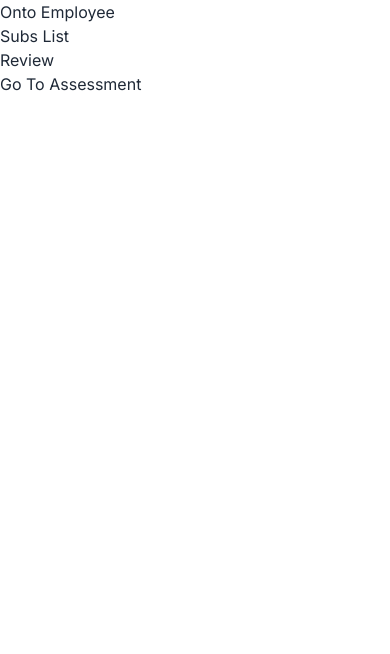
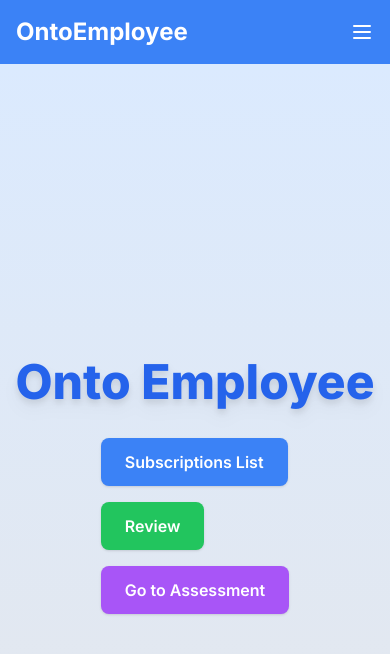
Before and after one commit to purwadhikafullstack/JCWDOL015-01, a Next.js app in the folder apps/web/: page / in a window 390 px wide. Shown: the top 654 px of the page. Built offline with nearby package versions, Linux system fonts and the light colour scheme.

Commit message:
feat: edit-design

```diff
--- a/apps/web/src/app/assessment/page.tsx
+++ b/apps/web/src/app/assessment/page.tsx
@@ -5,10 +5,32 @@ import Link from "next/link"
 
 export default function Assessment() {
     return (
-        <div>
-            <Link href={'/'}>Go Back</Link>
-            <p>Here's of User Assessment</p>
-            <UserAssessments userId={1} />
+        <div className="p-6 bg-gray-50 min-h-screen">
+            {/* Back Link */}
+            <Link
+                href="/"
+                className="inline-flex items-center text-blue-500 hover:text-blue-600 transition duration-150"
+            >
+                <svg
+                    className="w-5 h-5 mr-2"
+                    xmlns="http://www.w3.org/2000/svg"
+                    fill="none"
+                    viewBox="0 0 24 24"
+                    stroke="currentColor"
+                >
+                    <path strokeLinecap="round" strokeLinejoin="round" strokeWidth={2} d="M15 19l-7-7 7-7" />
+                </svg>
+                Go Back
+            </Link>
+
+            {/* Header */}
+            <p className="text-2xl font-semibold text-gray-800 mt-6">User Assessment</p>
+
+            {/* User Assessments Component */}
+            <div className="mt-6">
+                <UserAssessments userId={1} />
+            </div>
         </div>
+
     )
 }
--- a/apps/web/src/app/layout.tsx
+++ b/apps/web/src/app/layout.tsx
@@ -1,6 +1,7 @@
 import type { Metadata } from 'next';
 import { Inter } from 'next/font/google';
 import './global.css';
+import Navbar from '@/components/navbar';
 
 const inter = Inter({ subsets: ['latin'] });
 
@@ -17,6 +18,7 @@ export default function RootLayout({
   return (
     <html lang="en">
       <body className={inter.className}>
+        <Navbar />
         {children}
       </body>
     </html>
--- a/apps/web/src/app/page.tsx
+++ b/apps/web/src/app/page.tsx
@@ -3,11 +3,28 @@ import Link from "next/link";
 
 export default function Home() {
   return (
-    <div className="min-h-screen bg-gray-200 flex items-center justify-center">
-      <h1 className="text-4xl font-bold text-blue-500">Onto Employee</h1>
-      <Link href={'/subscriptions'}><p>Subs List</p></Link>
-      <Link href={'/review'}><p>Review</p></Link>
-      <Link href={'/assessment'}><p>Go To Assessment</p></Link>
+    <div className="min-h-screen bg-gradient-to-b from-blue-100 to-gray-200 flex flex-col items-center justify-center space-y-8">
+      <h1 className="text-5xl font-extrabold text-blue-600 drop-shadow-lg">
+        Onto Employee
+      </h1>
+      <div className="flex flex-col space-y-4">
+        <Link href="/subscriptions">
+          <button className="px-6 py-3 bg-blue-500 text-white font-semibold rounded-lg shadow hover:bg-blue-600 transition">
+            Subscriptions List
+          </button>
+        </Link>
+        <Link href="/review">
+          <button className="px-6 py-3 bg-green-500 text-white font-semibold rounded-lg shadow hover:bg-green-600 transition">
+            Review
+          </button>
+        </Link>
+        <Link href="/assessment">
+          <button className="px-6 py-3 bg-purple-500 text-white font-semibold rounded-lg shadow hover:bg-purple-600 transition">
+            Go to Assessment
+          </button>
+        </Link>
+      </div>
     </div>
+
   );
 }
--- a/apps/web/src/app/review/page.tsx
+++ b/apps/web/src/app/review/page.tsx
@@ -23,26 +23,36 @@ const ReviewsPage: React.FC = () => {
     }, [companyId]); // Dependency on companyId so reviews are re-fetched if it changes
 
     return (
-        <div className="reviews-page">
-            <h1>Company Reviews</h1>
+        <div className="p-6 bg-gray-50 min-h-screen">
+            {/* Page Title */}
+            <h1 className="text-3xl font-bold text-blue-600 mb-6">Company Reviews</h1>
 
-            {/* Display reviews */}
+            {/* Display Reviews */}
             {reviews.length > 0 ? (
-                <div className="reviews-list">
+                <div className="space-y-6">
                     {reviews.map((review) => (
-                        <div key={review.id} className="review-card">
-                            <h3>{review.position}</h3>
-                            <p>Rating: {review.rating}</p>
-                            <p>{review.comment}</p>
+                        <div
+                            key={review.id}
+                            className="p-6 bg-white rounded-lg shadow hover:shadow-md transition-shadow"
+                        >
+                            <h3 className="text-xl font-semibold text-gray-800 mb-2">{review.position}</h3>
+                            <p className="text-sm text-gray-600 mb-2">
+                                <span className="font-bold">Rating:</span> {review.rating}/5
+                            </p>
+                            <p className="text-gray-700">{review.comment}</p>
                         </div>
                     ))}
                 </div>
             ) : (
-                <p>No reviews available.</p>
+                <p className="text-lg text-gray-700 text-center">No reviews available.</p>
             )}
 
-            <ReviewForm companyId={companyId} />
+            {/* Review Form */}
+            <div className="mt-8">
+                <ReviewForm companyId={companyId} />
+            </div>
         </div>
+
     );
 };
 
--- a/apps/web/src/app/subscriptions/page.tsx
+++ b/apps/web/src/app/subscriptions/page.tsx
@@ -1,6 +1,7 @@
 'use client';
 
 import React, { useEffect, useState } from 'react';
+import styles from '@/app/subscriptions/subs.module.css';
 import { getAllSubscriptionCategories, purchaseSubscription, getUserSubscriptions } from '@/services/subsServices';
 import SubscriptionCard from '@/components/Subscriptions/subsCards';
 import UserSubs from '@/components/Subscriptions/userSubs';
@@ -38,18 +39,30 @@ const SubscriptionPage: React.FC = () => {
     };
 
     return (
-        <div className="subscription-page">
+        <div className="p-6 bg-gradient-to-b from-gray-50 to-gray-100 min-h-screen">
+            {/* User Subscription */}
             {userSubscription ? (
-                <UserSubs subscription={userSubscription} />
+                <div className="mb-8 p-6 bg-white rounded-lg shadow-lg">
+                    <UserSubs subscription={userSubscription} />
+                </div>
             ) : (
-                <p>No active subscription. Please choose one below.</p>
+                <p className="text-lg text-gray-700 mb-8 text-center">
+                    No active subscription. Please choose one below.
+                </p>
             )}
-            <div className="subscription-cards">
+
+            {/* Subscription Cards */}
+            <div className="grid grid-cols-1 sm:grid-cols-2 lg:grid-cols-3 gap-6">
                 {categories.map((category, index) => (
-                    <SubscriptionCard key={index} category={category} onPurchase={handlePurchase} />
+                    <SubscriptionCard
+                        key={index}
+                        category={category}
+                        onPurchase={handlePurchase}
+                    />
                 ))}
             </div>
         </div>
+
     );
 };
 
--- /dev/null
+++ b/apps/web/src/components/navbar.tsx
@@ -0,0 +1,87 @@
+'use client';
+
+import React, { useState } from 'react';
+import Link from 'next/link';
+
+const Navbar: React.FC = () => {
+    const [isMenuOpen, setIsMenuOpen] = useState(false);
+
+    return (
+        <nav className="bg-blue-500 text-white">
+            <div className="max-w-7xl mx-auto px-4 sm:px-6 lg:px-8">
+                <div className="flex justify-between items-center h-16">
+                    {/* Logo */}
+                    <div className="flex-shrink-0">
+                        <Link href="/">
+                            <p className="text-2xl font-bold">OntoEmployee</p>
+                        </Link>
+                    </div>
+
+                    {/* Desktop Menu */}
+                    <div className="hidden md:flex space-x-6">
+                        <Link href="/subscriptions">
+                            <p className="hover:text-blue-200">Subscriptions</p>
+                        </Link>
+                        <Link href="/review">
+                            <p className="hover:text-blue-200">Review</p>
+                        </Link>
+                        <Link href="/assessment">
+                            <p className="hover:text-blue-200">Assessment</p>
+                        </Link>
+                    </div>
+
+                    {/* Mobile Menu Button */}
+                    <div className="md:hidden flex items-center">
+                        <button
+                            onClick={() => setIsMenuOpen(!isMenuOpen)}
+                            className="text-white focus:outline-none"
+                        >
+                            <svg
+                                className="h-6 w-6"
+                                xmlns="http://www.w3.org/2000/svg"
+                                fill="none"
+                                viewBox="0 0 24 24"
+                                stroke="currentColor"
+                            >
+                                {isMenuOpen ? (
+                                    <path
+                                        strokeLinecap="round"
+                                        strokeLinejoin="round"
+                                        strokeWidth={2}
+                                        d="M6 18L18 6M6 6l12 12"
+                                    />
+                                ) : (
+                                    <path
+                                        strokeLinecap="round"
+                                        strokeLinejoin="round"
+                                        strokeWidth={2}
+                                        d="M4 6h16M4 12h16M4 18h16"
+                                    />
+                                )}
+                            </svg>
+                        </button>
+                    </div>
+                </div>
+            </div>
+
+            {/* Mobile Menu */}
+            {isMenuOpen && (
+                <div className="md:hidden bg-blue-600">
+                    <div className="flex flex-col space-y-2 px-4 py-2">
+                        <Link href="/subscriptions">
+                            <p className="hover:text-blue-300">Subscriptions</p>
+                        </Link>
+                        <Link href="/review">
+                            <p className="hover:text-blue-300">Review</p>
+                        </Link>
+                        <Link href="/assessment">
+                            <p className="hover:text-blue-300">Assessment</p>
+                        </Link>
+                    </div>
+                </div>
+            )}
+        </nav>
+    );
+};
+
+export default Navbar;
--- a/apps/web/tailwind.config.js
+++ b/apps/web/tailwind.config.js
@@ -3,9 +3,10 @@ import daisyui from 'daisyui'
 /** @type {import('tailwindcss').Config} */
 module.exports = {
   content: [
+    "./app/**/*.{js,ts,jsx,tsx,mdx}",
     "./pages/**/*.{js,ts,jsx,tsx,mdx}",
     "./components/**/*.{js,ts,jsx,tsx,mdx}",
-    "./app/**/*.{js,ts,jsx,tsx,mdx}",
+    "./src/**/*.{js,ts,jsx,tsx,mdx}",
   ],
   theme: {
     extend: {},
```
Also changed, not shown: apps/web/src/components/Assessment/assessmentPage.tsx (+46 -19 lines), apps/web/src/components/Subscriptions/subsCards.tsx (+33 -7 lines), apps/web/src/components/footer.tsx (added).
